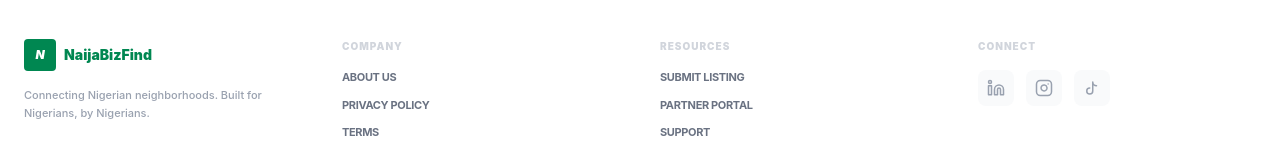
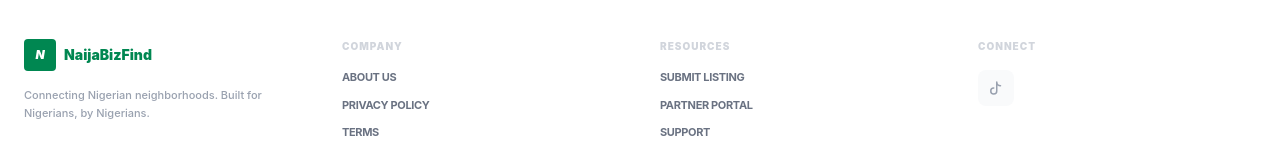
Before and after one commit to nisaco/naijabizfind1, a React (Vite) app in the folder naijabizfind/: page / in a window 1280 px wide. Shown: the part 2289-2449 px from the top of the page. Built offline with nearby package versions, Linux system fonts and the light colour scheme; the HTML template or start-up script is replaced by a standard one.

Commit message:
Taking out the links

```diff
--- a/naijabizfind/src/App.jsx
+++ b/naijabizfind/src/App.jsx
@@ -3,8 +3,7 @@ import {
   Search, MapPin, Star, Filter, ChevronRight, Menu, X, Camera,
   Phone, MessageCircle, Scissors, Coffee, ShoppingBag, Settings,
   PlusCircle, Globe, CheckCircle2, ArrowRight, Clock, Heart,
-  Share2, Navigation, ArrowLeft, ShieldCheck, Zap, FileText, Upload,
-  Linkedin, Instagram
+  Share2, Navigation, ArrowLeft, ShieldCheck, Zap, FileText, Upload
 } from 'lucide-react';
 
 // Custom TikTok Icon (since it's not in standard Lucide)
@@ -474,8 +473,8 @@ export default function App() {
            <div>
               <h4 className="text-[10px] font-black text-gray-300 uppercase tracking-widest mb-4">Connect</h4>
               <div className="flex gap-3">
-                 <a href="https://linkedin.com/in/yourprofile" target="_blank" rel="noopener noreferrer" className="w-9 h-9 bg-gray-50 rounded-lg flex items-center justify-center text-gray-400 hover:bg-[#008751] hover:text-white transition-all cursor-pointer"><Linkedin size={18} /></a>
-                 <a href="https://instagram.com/yourprofile" target="_blank" rel="noopener noreferrer" className="w-9 h-9 bg-gray-50 rounded-lg flex items-center justify-center text-gray-400 hover:bg-[#008751] hover:text-white transition-all cursor-pointer"><Instagram size={18} /></a>
+
+
                  <a href="https://tiktok.com/@yourprofile" target="_blank" rel="noopener noreferrer" className="w-9 h-9 bg-gray-50 rounded-lg flex items-center justify-center text-gray-400 hover:bg-[#008751] hover:text-white transition-all cursor-pointer"><TikTokIcon size={18} /></a>
               </div>
            </div>
```
